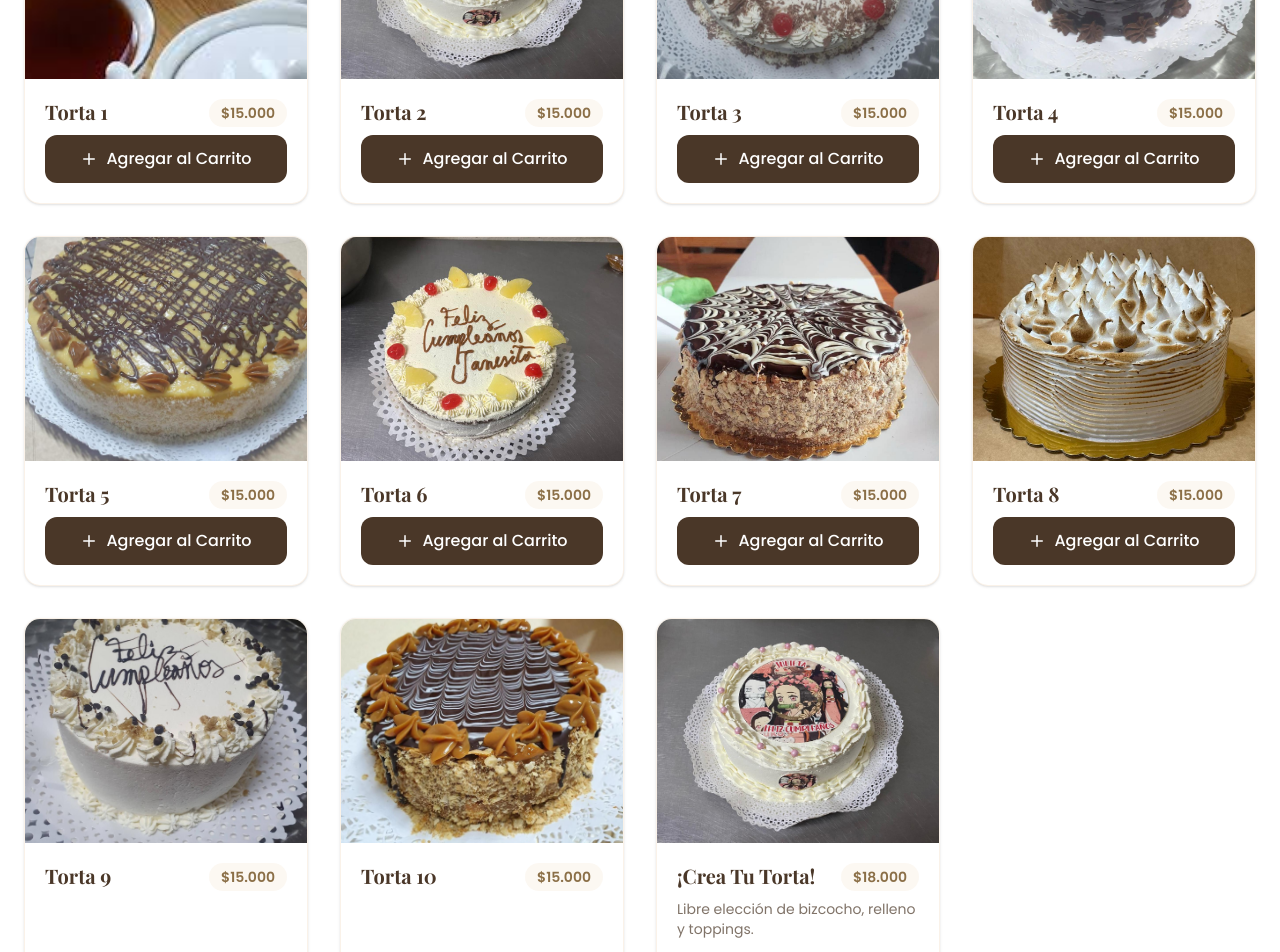
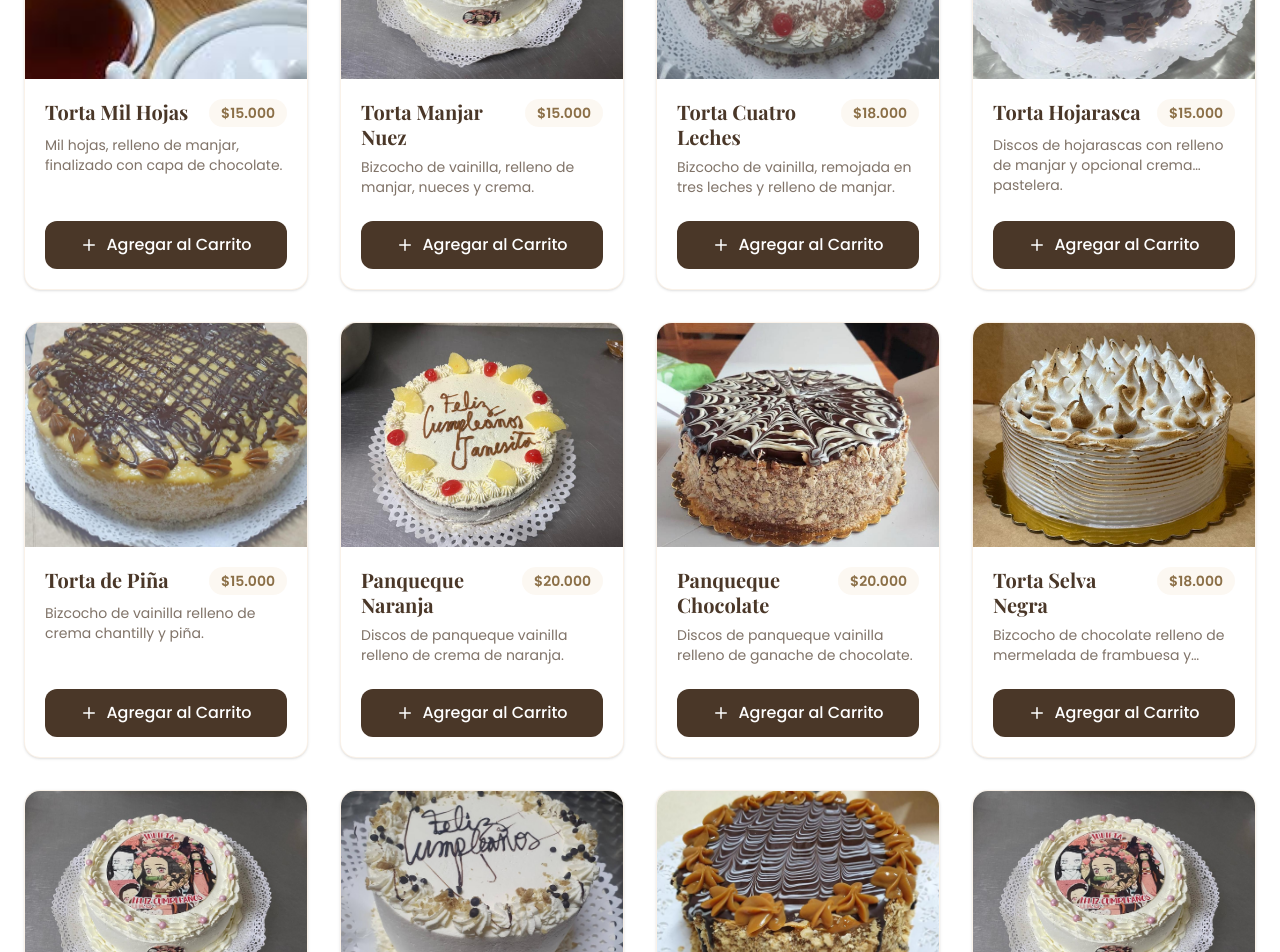
Before and after one commit to Peluchito19/Pasteleria-1000-hojas, a React (Vite) app: page / in a window 1280 px wide. Shown: the part 1480-2432 px from the top of the page. Built offline with nearby package versions, Linux system fonts and the light colour scheme; a web font is replaced by a local one.

Commit message:
fix: restaurar nombres originales de tortas manteniendo imágenes y orden solicitado

```diff
--- a/src/data/products.ts
+++ b/src/data/products.ts
@@ -9,84 +9,92 @@ export const categories = [
 ];
 
 export const products = [
-  // TORTAS (solo las imágenes y orden indicados)
+  // TORTAS (nombres originales, imágenes y orden solicitado)
   {
-    id: 't-1',
-    name: 'Torta 1',
+    id: 't-milhojas',
+    name: 'Torta Mil Hojas',
     price: 15000,
-    description: '',
+    description: 'Mil hojas, relleno de manjar, finalizado con capa de chocolate.',
     category: 'tortas',
     image: '/images/te-variadades.jpg',
   },
   {
-    id: 't-2',
-    name: 'Torta 2',
+    id: 't-manjarnuez',
+    name: 'Torta Manjar Nuez',
     price: 15000,
-    description: '',
+    description: 'Bizcocho de vainilla, relleno de manjar, nueces y crema.',
     category: 'tortas',
     image: '/images/img23.jpg',
   },
   {
-    id: 't-3',
-    name: 'Torta 3',
-    price: 15000,
-    description: '',
+    id: 't-cuatroleches',
+    name: 'Torta Cuatro Leches',
+    price: 18000,
+    description: 'Bizcocho de vainilla, remojada en tres leches y relleno de manjar.',
     category: 'tortas',
     image: '/images/img22.jpg',
   },
   {
-    id: 't-4',
-    name: 'Torta 4',
+    id: 't-hojarasca',
+    name: 'Torta Hojarasca',
     price: 15000,
-    description: '',
+    description: 'Discos de hojarascas con relleno de manjar y opcional crema pastelera.',
     category: 'tortas',
     image: '/images/img21.jpg',
   },
   {
-    id: 't-5',
-    name: 'Torta 5',
+    id: 't-pina',
+    name: 'Torta de Piña',
     price: 15000,
-    description: '',
+    description: 'Bizcocho de vainilla relleno de crema chantilly y piña.',
     category: 'tortas',
     image: '/images/img20.jpg',
   },
   {
-    id: 't-6',
-    name: 'Torta 6',
-    price: 15000,
-    description: '',
+    id: 't-naranja',
+    name: 'Panqueque Naranja',
+    price: 20000,
+    description: 'Discos de panqueque vainilla relleno de crema de naranja.',
     category: 'tortas',
     image: '/images/img19.jpg',
   },
   {
-    id: 't-7',
-    name: 'Torta 7',
-    price: 15000,
-    description: '',
+    id: 't-chocolate',
+    name: 'Panqueque Chocolate',
+    price: 20000,
+    description: 'Discos de panqueque vainilla relleno de ganache de chocolate.',
     category: 'tortas',
     image: '/images/img15.jpg',
   },
   {
-    id: 't-8',
-    name: 'Torta 8',
-    price: 15000,
-    description: '',
+    id: 't-selvanegra',
+    name: 'Torta Selva Negra',
+    price: 18000,
+    description: 'Bizcocho de chocolate relleno de mermelada de frambuesa y crema chantilly.',
     category: 'tortas',
     image: '/images/img14.jpg',
   },
   {
-    id: 't-9',
-    name: 'Torta 9',
-    price: 15000,
-    description: '',
+    id: 't-crea',
+    name: '¡Crea Tu Torta!',
+    price: 18000,
+    description: 'Libre elección de bizcocho, relleno y toppings.',
+    category: 'tortas',
+    image: '/images/img23.jpg',
+  },
+  {
+    id: 't-especial',
+    name: 'Torta Especial',
+    price: 18000,
+    description: 'Torta especial de la casa.',
     category: 'tortas',
     image: '/images/img13.jpg',
   },
   {
-    id: 't-10',
-    name: 'Torta 10',
-    price: 15000,
-    description: '',
+    id: 't-especial2',
+    name: 'Torta Especial 2',
+    price: 18000,
+    description: 'Otra torta especial.',
     category: 'tortas',
     image: '/images/img12.jpg',
   },
```
